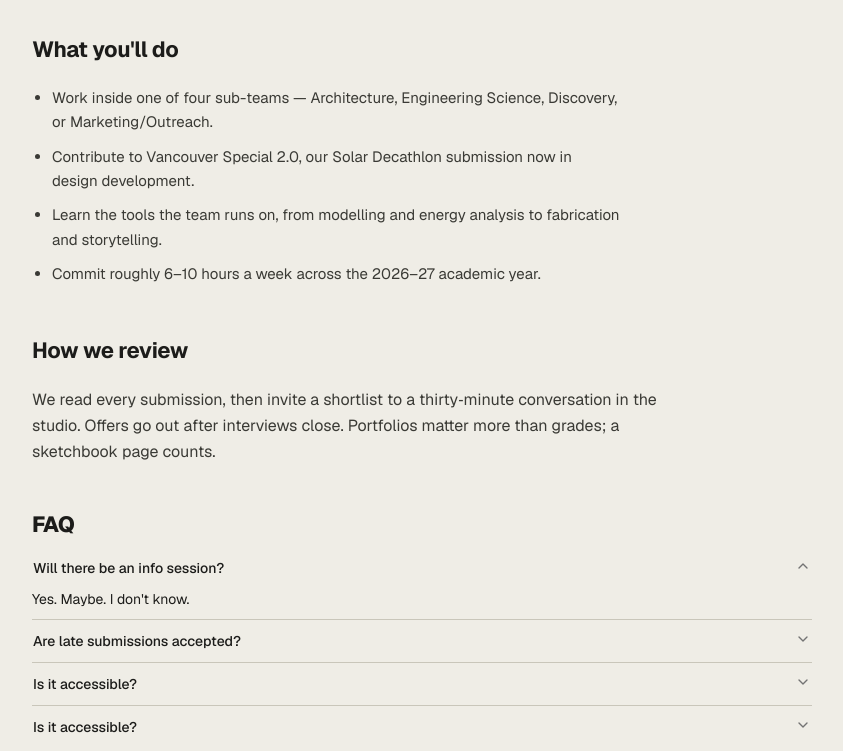
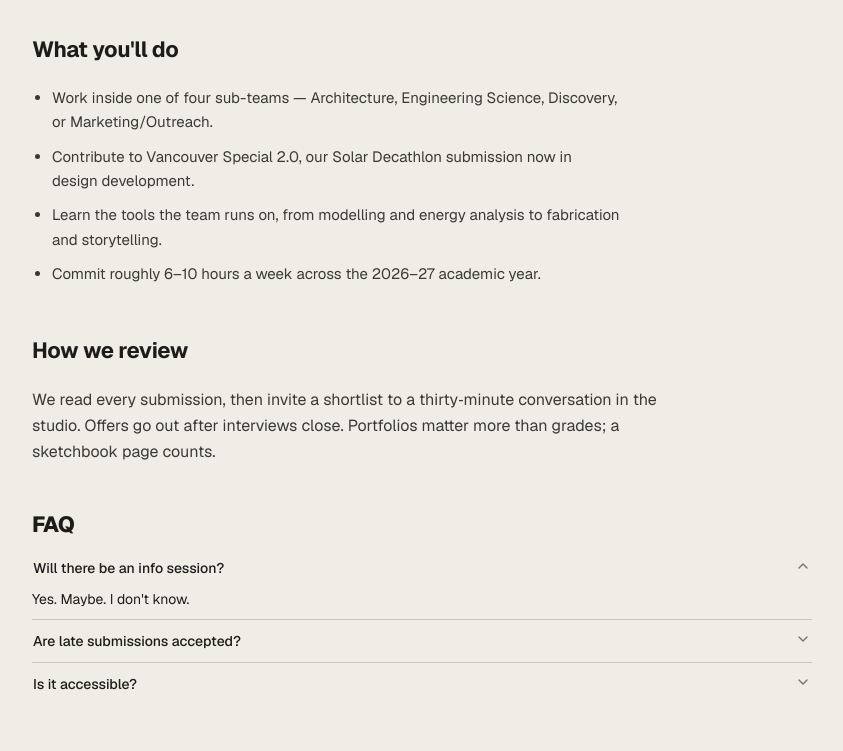
Before and after one commit to UBCThirdQuadrantDesign/tqd-hiring-portal, a Next.js app: page / in a window 1280 px wide. Shown: the part 2717-3468 px from the top of the page, without its empty margins (218-1061 px from the left). Built offline with nearby package versions, Linux system fonts and the light colour scheme.

Commit message:
fix(qa): ISSUE-001 — remove duplicate 'Is it accessible?' FAQ entry

```diff
--- a/app/(public)/overview-panel.tsx
+++ b/app/(public)/overview-panel.tsx
@@ -92,9 +92,4 @@ const faqItems = [
     trigger: "Is it accessible?",
     content: "Yes. It adheres to the WAI-ARIA design pattern.",
   },
-  {
-    value: "item-4",
-    trigger: "Is it accessible?",
-    content: "Yes. It adheres to the WAI-ARIA design pattern.",
-  },
 ];
```
